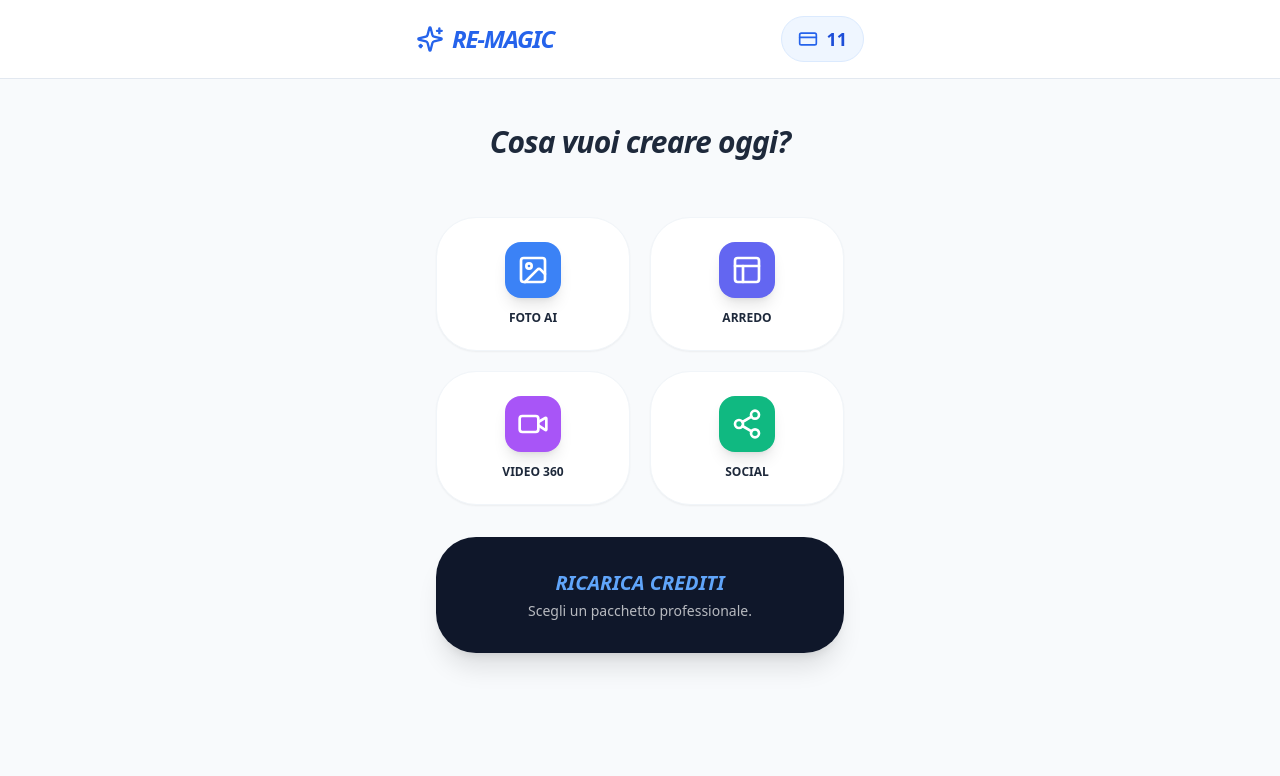
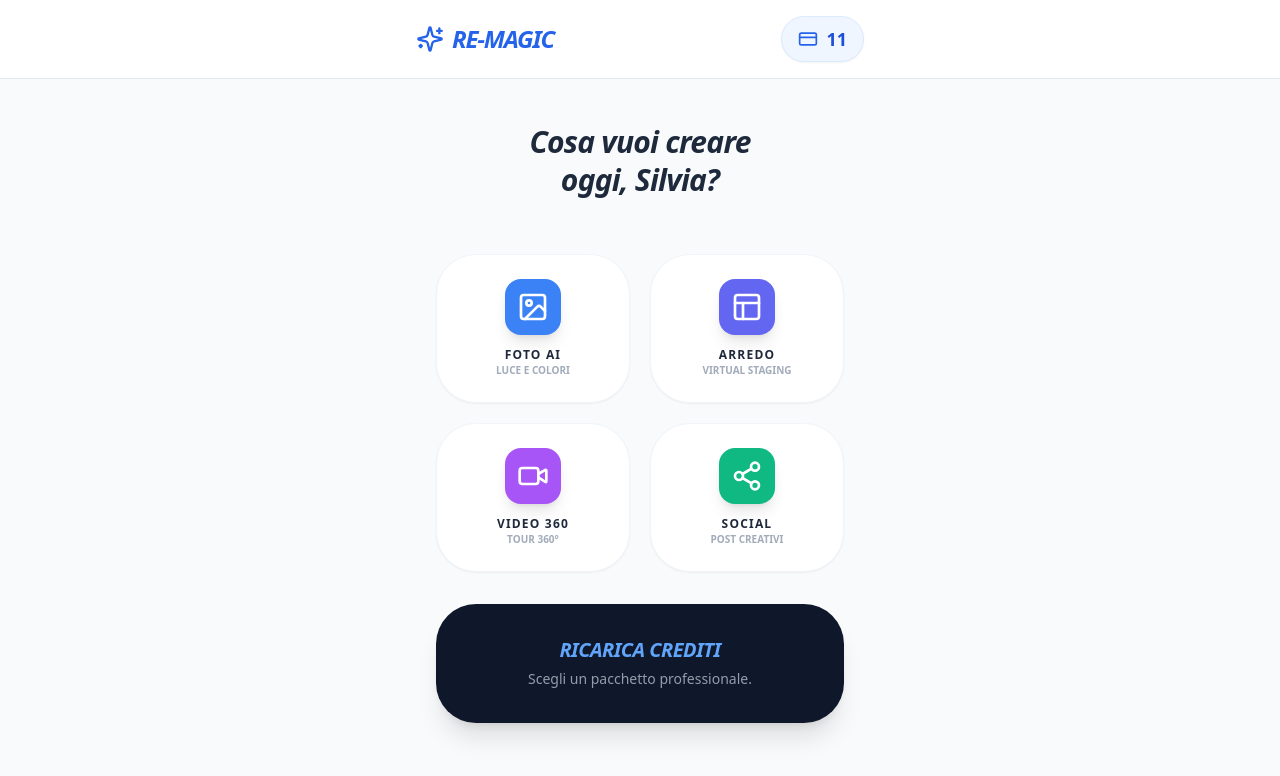
Before and after one commit to Silvia79r/real-estate-magic, a Next.js app: page / in a window 1280 px wide. Shown: the top 776 px of the page. Built offline with nearby package versions, Linux system fonts and the light colour scheme.

Commit message:
Update page.tsx

```diff
--- a/app/page.tsx
+++ b/app/page.tsx
@@ -1,129 +1,87 @@
 "use client";
 import React, { useState } from 'react';
-import { Camera, Image as ImageIcon, Sparkles, CreditCard, Video, Loader2, CheckCircle, Smartphone, ArrowLeft, Download, Layout, Share2 } from 'lucide-react';
+import { Camera, Image as ImageIcon, Sparkles, CreditCard, Video, Layout, Share2 } from 'lucide-react';
 
 export default function RealEstateApp() {
-  const [activeTab, setActiveTab] = useState<'home' | 'photo' | 'staging' | 'video360' | 'social' | 'shop'>('home');
-  const [isProcessing, setIsProcessing] = useState(false);
-  const [credits, setCredits] = useState(11);
-  const [isDone, setIsDone] = useState(false);
-  const [selectedImage, setSelectedImage] = useState<string | null>(null);
-
-  const handleFileChange = (e: React.ChangeEvent<HTMLInputElement>) => {
-    const file = e.target.files?.[0];
-    if (file) {
-      const reader = new FileReader();
-      reader.onloadend = () => setSelectedImage(reader.result as string);
-      reader.readAsDataURL(file);
-    }
-  };
-
-  const startAiMagic = async () => {
-    if (credits <= 0) return setActiveTab('shop');
-    if (!selectedImage) return;
-    setIsProcessing(true);
-    try {
-      const res = await fetch("/api/replicate", {
-        method: "POST",
-        headers: { "Content-Type": "application/json" },
-        body: JSON.stringify({ image: selectedImage }),
-      });
-      const data = await res.json();
-      if (data.output) {
-        setCredits(c => c - 1);
-        setIsDone(true);
-      }
-    } catch (err) {
-      alert("Errore");
-    } finally {
-      setIsProcessing(false);
-    }
-  };
+  // Stato minimo solo per navigare tra le sezioni
+  const [activeTab, setActiveTab] = useState('home');
 
   return (
     <div className="min-h-screen bg-slate-50 flex flex-col font-sans text-slate-900">
+      {/* Header con Logo e Crediti */}
       <header className="bg-white border-b border-slate-200 px-4 py-4 sticky top-0 z-50">
         <div className="max-w-md mx-auto flex items-center justify-between">
-          <div className="flex items-center gap-2 cursor-pointer" onClick={() => {setActiveTab('home'); setSelectedImage(null); setIsDone(false);}}>
+          <div className="flex items-center gap-2">
             <Sparkles className="text-blue-600 w-7 h-7" />
             <h1 className="font-black text-2xl tracking-tighter text-blue-600 italic uppercase">RE-MAGIC</h1>
           </div>
-          <div className="bg-blue-50 px-4 py-2 rounded-full flex items-center gap-2 border border-blue-100">
+          <div className="bg-blue-50 px-4 py-2 rounded-full flex items-center gap-2 border border-blue-100 shadow-sm">
             <CreditCard className="w-5 h-5 text-blue-600" />
-            <span className="text-lg font-black text-blue-700">{credits}</span>
+            <span className="text-lg font-black text-blue-700">11</span>
           </div>
         </div>
       </header>
 
       <main className="flex-1 p-5 max-w-md mx-auto w-full">
-        {activeTab === 'home' ? (
         <div className="space-y-8">
+          {/* Titolo di Benvenuto */}
           <div className="py-6 text-center">
-              <h2 className="text-3xl font-black text-slate-800 leading-tight tracking-tight italic">Cosa vuoi creare oggi?</h2>
+            <h2 className="text-3xl font-black text-slate-800 leading-tight tracking-tight italic">Cosa vuoi creare<br/>oggi, Silvia?</h2>
           </div>
+
+          {/* Griglia 4 Pulsanti Principali */}
           <div className="grid grid-cols-2 gap-5">
-              <button onClick={() => setActiveTab('photo')} className="bg-white p-6 rounded-[2.5rem] shadow-sm border border-slate-100 flex flex-col items-center gap-3">
-                <div className="w-14 h-14 bg-blue-500 rounded-2xl flex items-center justify-center shadow-lg"><ImageIcon className="w-8 h-8 text-white" /></div>
-                <p className="font-black text-xs uppercase text-slate-800">Foto AI</p>
-              </button>
-              <button onClick={() => setActiveTab('staging')} className="bg-white p-6 rounded-[2.5rem] shadow-sm border border-slate-100 flex flex-col items-center gap-3">
-                <div className="w-14 h-14 bg-indigo-500 rounded-2xl flex items-center justify-center shadow-lg"><Layout className="w-8 h-8 text-white" /></div>
-                <p className="font-black text-xs uppercase text-slate-800">Arredo</p>
-              </button>
-              <button onClick={() => setActiveTab('video360')} className="bg-white p-6 rounded-[2.5rem] shadow-sm border border-slate-100 flex flex-col items-center gap-3">
-                <div className="w-14 h-14 bg-purple-500 rounded-2xl flex items-center justify-center shadow-lg"><Video className="w-8 h-8 text-white" /></div>
-                <p className="font-black text-xs uppercase text-slate-800">Video 360</p>
-              </button>
-              <button onClick={() => setActiveTab('social')} className="bg-white p-6 rounded-[2.5rem] shadow-sm border border-slate-100 flex flex-col items-center gap-3">
-                <div className="w-14 h-14 bg-emerald-500 rounded-2xl flex items-center justify-center shadow-lg"><Share2 className="w-8 h-8 text-white" /></div>
-                <p className="font-black text-xs uppercase text-slate-800">Social</p>
-              </button>
+            {/* Foto AI - Blu */}
+            <div className="bg-white p-6 rounded-[2.5rem] shadow-sm border border-slate-100 flex flex-col items-center gap-3 text-center">
+              <div className="w-14 h-14 bg-blue-500 rounded-2xl flex items-center justify-center shadow-lg">
+                <ImageIcon className="w-8 h-8 text-white" />
               </div>
-            <div onClick={() => setActiveTab('shop')} className="bg-slate-900 p-8 rounded-[2.5rem] text-white shadow-xl text-center">
-               <h3 className="text-xl font-black mb-1 uppercase italic text-blue-400">Ricarica Crediti</h3>
-               <p className="text-sm opacity-70">Scegli un pacchetto professionale.</p>
+              <div>
+                <p className="font-black text-xs uppercase text-slate-800 tracking-widest">Foto AI</p>
+                <p className="text-[10px] text-slate-500 font-bold uppercase opacity-60">Luce e Colori</p>
               </div>
             </div>
-        ) : (
-          <div className="space-y-6">
-            <button onClick={() => {setActiveTab('home'); setIsDone(false); setSelectedImage(null);}} className="flex items-center gap-3 text-slate-400 font-black text-xs uppercase tracking-widest py-2">
-              <ArrowLeft className="w-4 h-4" /> Torna alla Home
-            </button>
-            <div className="bg-white p-8 rounded-[3rem] shadow-sm border border-slate-100 text-center">
-              {!isDone ? (
-                <>
-                  <label className="relative aspect-square border-2 border-dashed border-slate-200 rounded-[2.5rem] bg-slate-50 flex flex-col items-center justify-center mb-8 overflow-hidden cursor-pointer">
-                    <input type="file" accept="image/*" capture="environment" onChange={handleFileChange} className="absolute inset-0 opacity-0 w-full h-full cursor-pointer z-20" />
-                    {isProcessing ? <Loader2 className="w-14 h-14 text-blue-600 animate-spin" /> : selectedImage ? <img src={selectedImage} alt="Preview" className="w-full h-full object-cover" /> : (
-                      <div className="flex flex-col items-center">
-                        <Camera className="w-14 h-14 text-slate-300 mb-2" />
-                        <p className="text-slate-400 font-black text-[10px] uppercase italic">Scatta Foto</p>
+
+            {/* Arredo - Indigo */}
+            <div className="bg-white p-6 rounded-[2.5rem] shadow-sm border border-slate-100 flex flex-col items-center gap-3 text-center">
+              <div className="w-14 h-14 bg-indigo-500 rounded-2xl flex items-center justify-center shadow-lg">
+                <Layout className="w-8 h-8 text-white" />
               </div>
-                    )}
-                  </label>
-                  <button onClick={startAiMagic} disabled={isProcessing || !selectedImage} className="w-full py-7 rounded-[2rem] font-black text-lg shadow-xl flex items-center justify-center gap-4 bg-blue-600 text-white italic tracking-tighter uppercase">
-                    <Sparkles className="w-7 h-7" /> {isProcessing ? "Elaborazione..." : "Avvia Magia"}
-                  </button>
-                </>
-              ) : (
-                <div className="flex flex-col items-center py-4">
-                  <div className="bg-emerald-100 p-6 rounded-full mb-6 border border-emerald-200"><CheckCircle className="w-14 h-14 text-emerald-500" /></div>
-                  <h3 className="text-2xl font-black text-slate-800 uppercase italic mb-8 tracking-tighter">Risultato Pronto!</h3>
-                  <div className="w-full space-y-4">
-                    <button className="w-full bg-slate-900 text-white p-6 rounded-[2rem] flex items-center justify-between shadow-lg">
-                      <span className="font-black text-sm uppercase italic">Portale (4:3)</span>
-                      <Download className="w-6 h-6 text-blue-400" />
-                    </button>
-                    <button className="w-full bg-white border-4 border-slate-100 text-slate-900 p-6 rounded-[2rem] flex items-center justify-between shadow-sm">
-                      <span className="font-black text-sm uppercase italic">Social (4:5)</span>
-                      <Download className="w-6 h-6 text-purple-500" />
-                    </button>
+              <div>
+                <p className="font-black text-xs uppercase text-slate-800 tracking-widest">Arredo</p>
+                <p className="text-[10px] text-slate-500 font-bold uppercase opacity-60">Virtual Staging</p>
               </div>
             </div>
-              )}
+
+            {/* Video 360 - Purple */}
+            <div className="bg-white p-6 rounded-[2.5rem] shadow-sm border border-slate-100 flex flex-col items-center gap-3 text-center">
+              <div className="w-14 h-14 bg-purple-500 rounded-2xl flex items-center justify-center shadow-lg">
+                <Video className="w-8 h-8 text-white" />
+              </div>
+              <div>
+                <p className="font-black text-xs uppercase text-slate-800 tracking-widest">Video 360</p>
+                <p className="text-[10px] text-slate-500 font-bold uppercase opacity-60">Tour 360°</p>
               </div>
             </div>
-        )}
+
+            {/* Social - Emerald */}
+            <div className="bg-white p-6 rounded-[2.5rem] shadow-sm border border-slate-100 flex flex-col items-center gap-3 text-center">
+              <div className="w-14 h-14 bg-emerald-500 rounded-2xl flex items-center justify-center shadow-lg">
+                <Share2 className="w-8 h-8 text-white" />
+              </div>
+              <div>
+                <p className="font-black text-xs uppercase text-slate-800 tracking-widest">Social</p>
+                <p className="text-[10px] text-slate-500 font-bold uppercase opacity-60">Post Creativi</p>
+              </div>
+            </div>
+          </div>
+
+          {/* Banner Ricarica Crediti - Nero */}
+          <div className="bg-slate-900 p-8 rounded-[2.5rem] text-white shadow-xl mt-4 relative overflow-hidden text-center">
+             <h3 className="text-xl font-black mb-1 uppercase tracking-tight italic text-blue-400">Ricarica Crediti</h3>
+             <p className="text-sm opacity-70 leading-relaxed font-medium text-slate-300">Scegli un pacchetto professionale.</p>
+          </div>
+        </div>
       </main>
     </div>
   );
```
Lines whose indentation alone changed are shown as unchanged.
